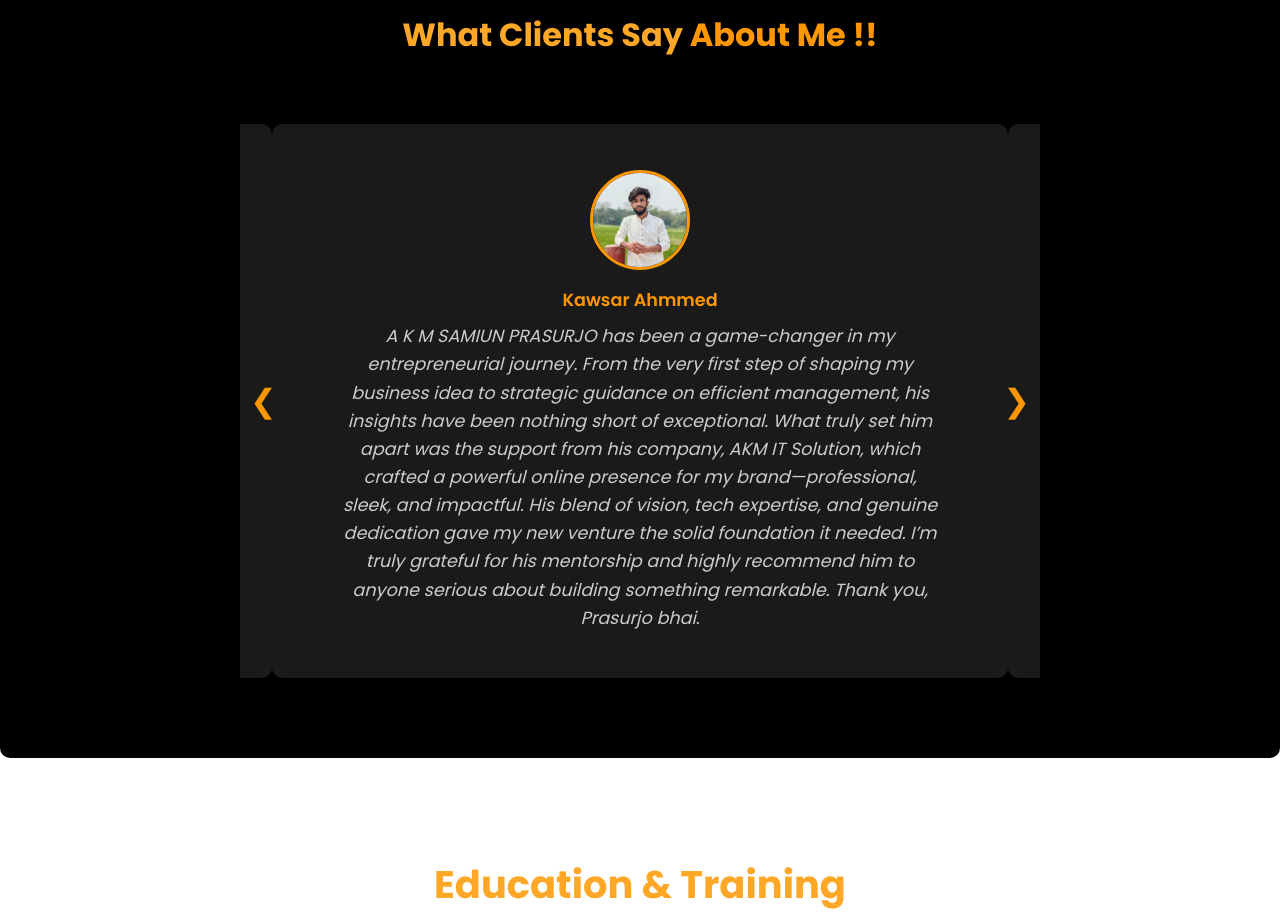
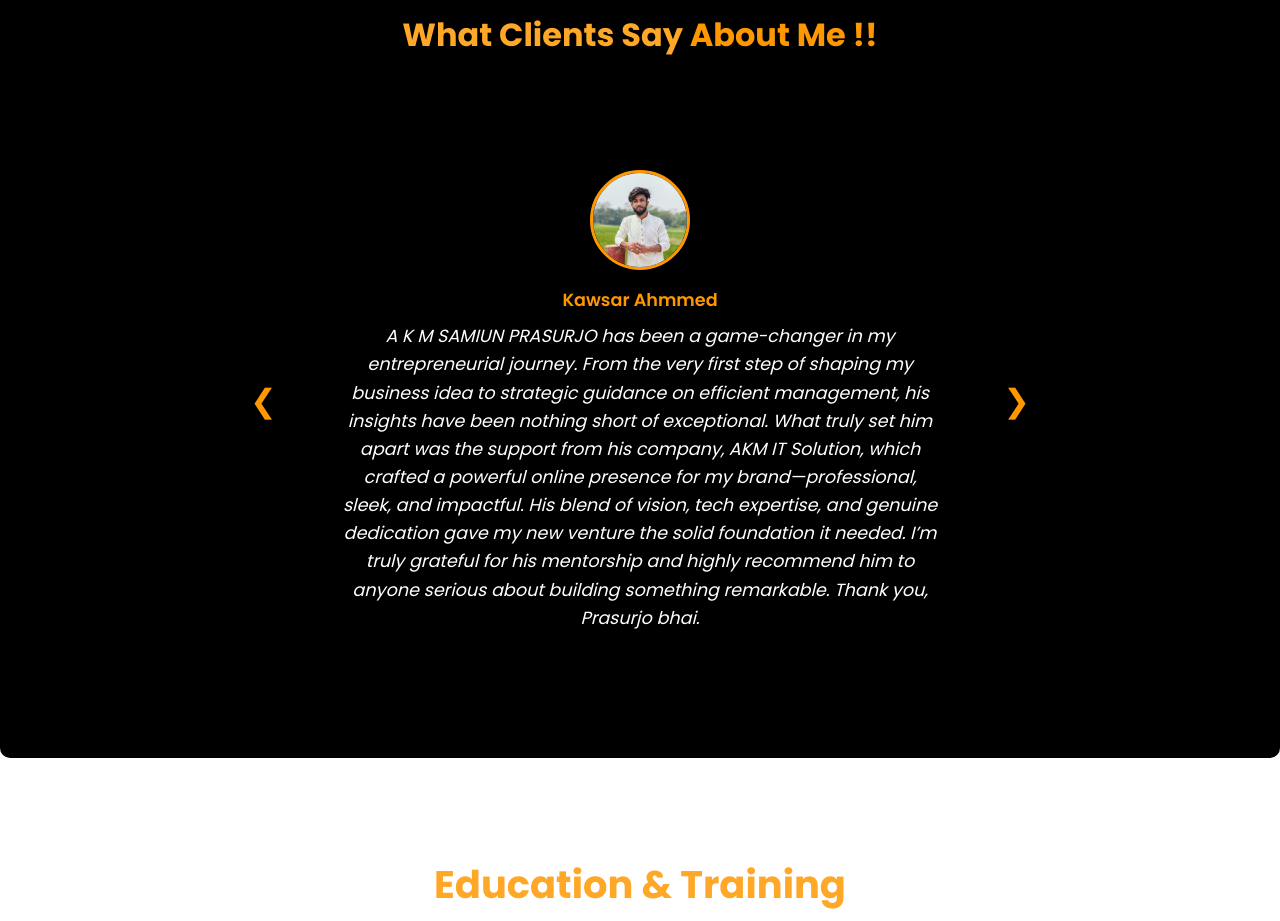
Before and after one commit to akmsamiunprasurjo/akmsamiunprasurjo.github.io, a plain HTML site: page index.html in a window 1280 px wide. Shown: the part 2160-3081 px from the top of the page. Drawn offline with nearby package versions, Linux system fonts and the light colour scheme.

Commit message:
Update style.css

```diff
--- a/style.css
+++ b/style.css
@@ -249,16 +249,19 @@ h2 {
   flex: 0 0 100%;
   min-width: 100%;
   box-sizing: border-box;
-  background: #1a1a1a;
+  background: transparent; /* কার্ডের নিজস্ব ব্যাকগ্রাউন্ড সরিয়ে দেওয়া হলো */
   padding: 2rem 1rem;
   border-radius: 10px;
-  color: #ccc;
+  color: #fff; /* টেক্সটের রঙ সাদা */
   display: flex;
   flex-direction: column;
   align-items: center;
   justify-content: center;
 }
 
+.testimonial-name a {
+  color: #ff9800;
+}
 .testimonial img {
   width: 100px;
   height: 100px;
```
